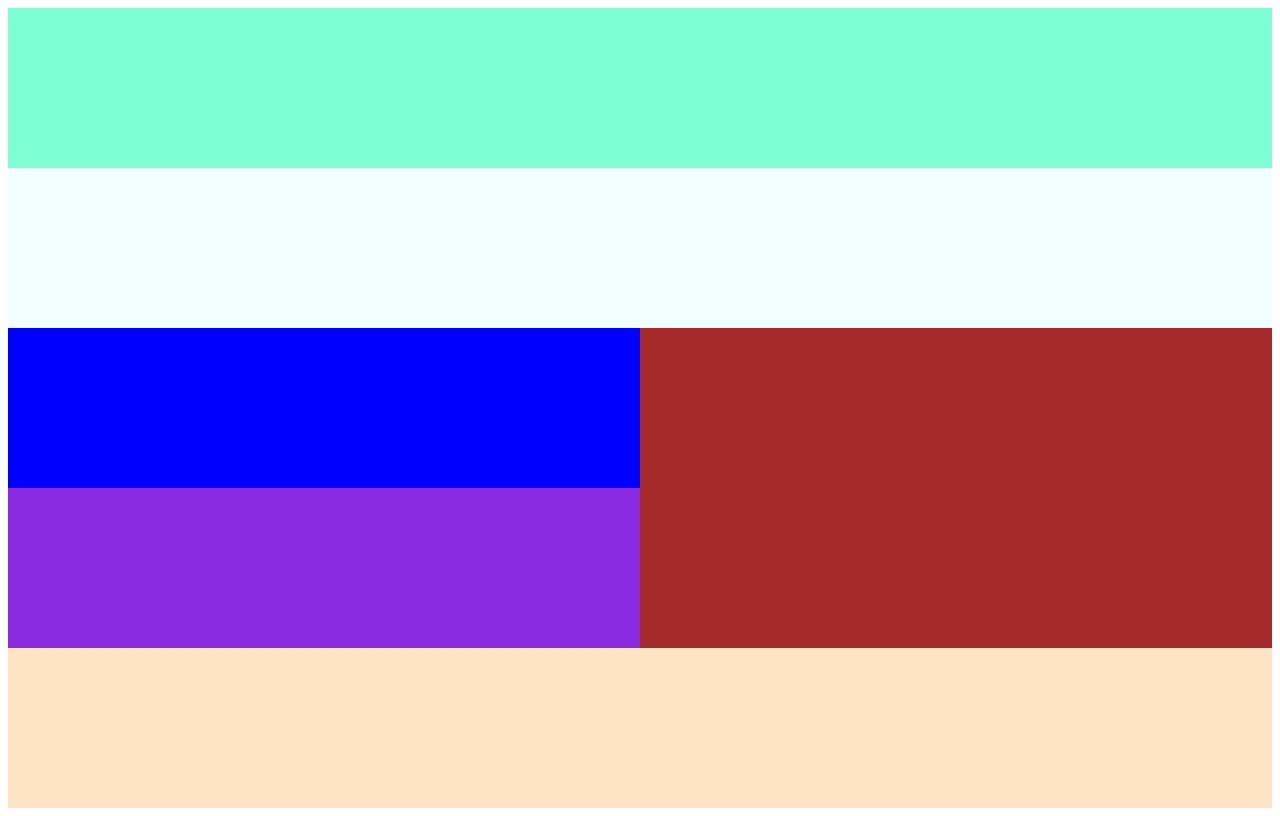
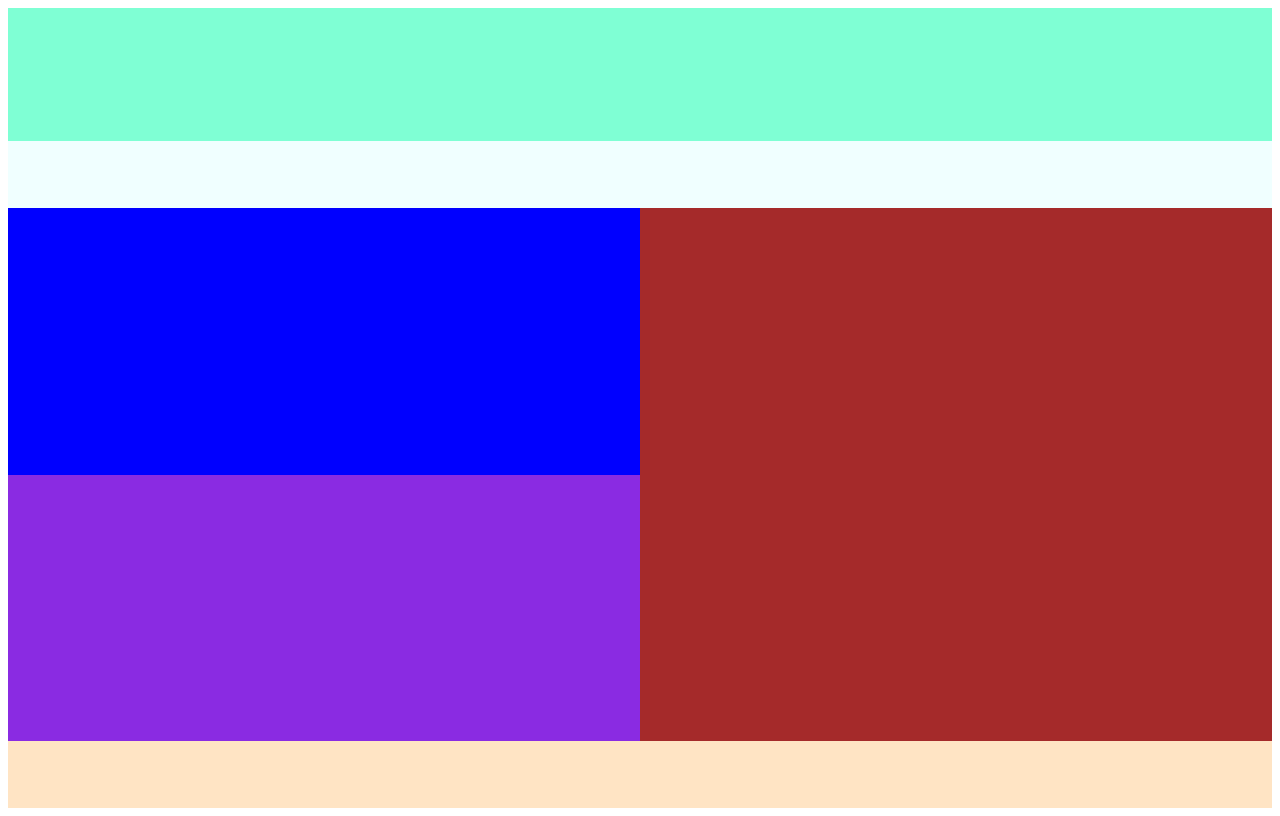
Before and after one commit to amrulsy/kuliner, a plain HTML site: page index.html in a window 1280 px wide. Drawn offline with Linux system fonts and the light colour scheme.

Commit message:
update template area

```diff
--- a/style.css
+++ b/style.css
@@ -2,8 +2,8 @@ main {
     background-color: aqua;
     min-height: 100vh;
     display: grid;
-    grid-template-rows: 1fr 1fr 1fr 1fr 1fr ;
-    grid-template-columns: 1fr 1fr 1fr 1fr ;
+    grid-template-rows: 2fr 1fr 4fr 4fr 1fr;
+    grid-template-columns: 1fr 1fr 1fr 1fr;
     grid-template-areas:
         "header header header header"
         "nav nav nav nav"
```
